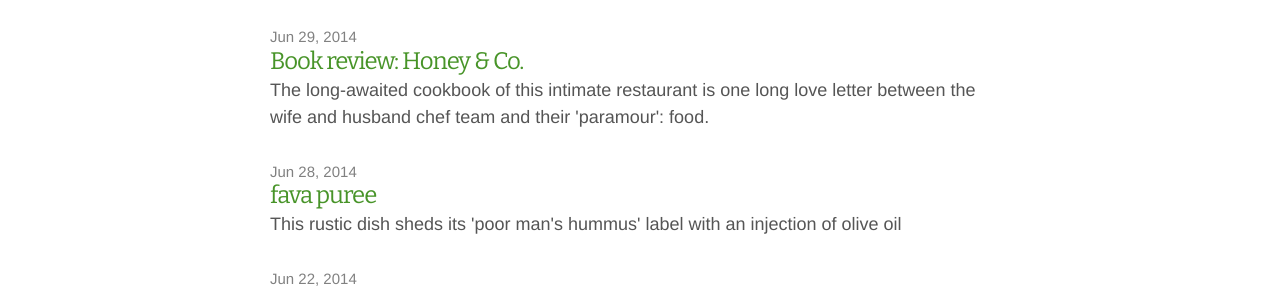
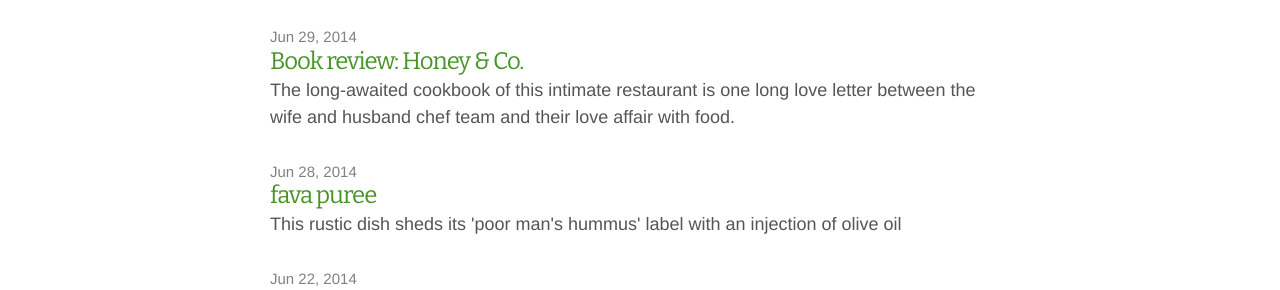
Before and after one commit to eleniharlan/elenijr.net, a Jekyll site: the page built from index.html, in a window 1280 px wide and 900 px high, scrolled down 386 px. Shown: the part 180-470 px from the top of the window. Built offline with Jekyll 4.4.1, drawn with Linux system fonts in a browser that asks for light colours.

Commit message:
Updated 2014-06-29-book-review-honey-co.md

```diff
--- a/_posts/post/2014-06-29-book-review-honey-co.md
+++ b/_posts/post/2014-06-29-book-review-honey-co.md
@@ -5,7 +5,7 @@
 category: post
 comments: true
 splash: "https://farm4.staticflickr.com/3838/14559019204_a9284d4381_z.jpg"
-teaser: "The long-awaited cookbook of this intimate restaurant is one long love letter between the wife and husband chef team and their 'paramour': food."
+teaser: "The long-awaited cookbook of this intimate restaurant is one long love letter between the wife and husband chef team and their love affair with food."
 flickr: "72157645470144481"
 tags:
   - Honey and Co
```
